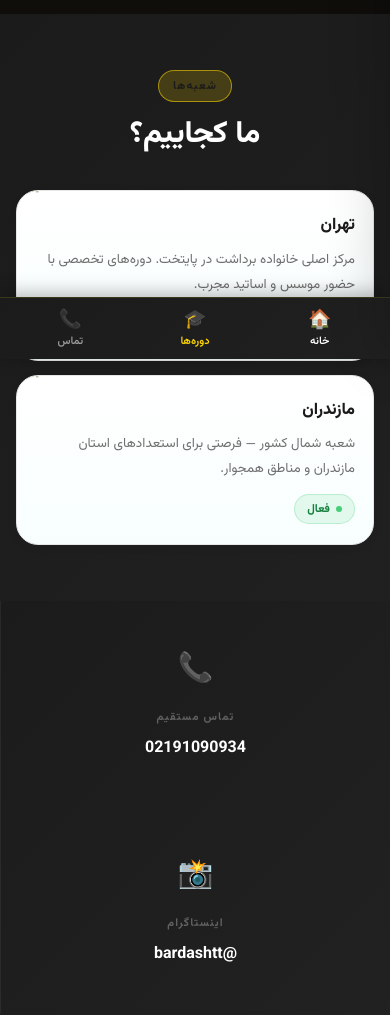
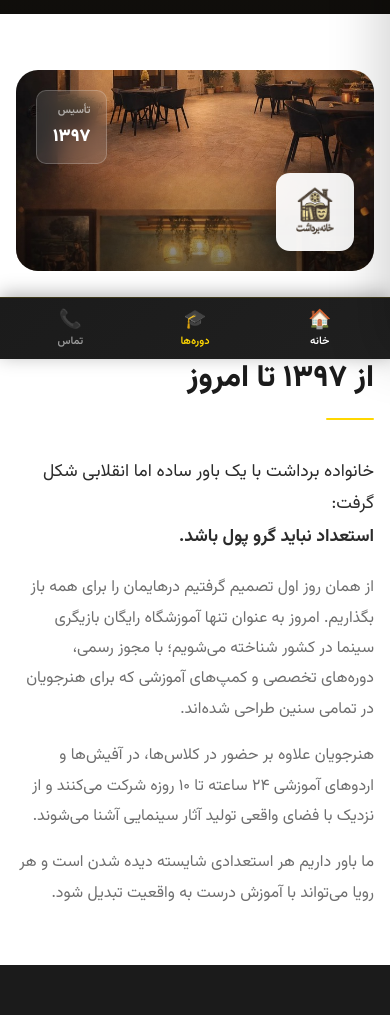
Before and after one commit to yaasernazarii-ship-it/bardashtt, a Next.js app in the folder nextjs/: page / in a window 390 px wide. Shown: the part 485-1500 px from the top of the page. Built offline with nearby package versions, Linux system fonts and the light colour scheme; no server answers; the database is empty.

Commit message:
Update 4 files

```diff
--- a/nextjs/app/home.css
+++ b/nextjs/app/home.css
@@ -1,4 +1,16 @@
 /* ── HOME PAGE ──────────────────────────── */
+.story-grid { display:grid;grid-template-columns:1fr 1fr;gap:72px;align-items:center; }
+.story-img { aspect-ratio:4/5;border-radius:var(--radius-lg);overflow:hidden;position:relative;background:linear-gradient(145deg,#1a1208 0%,#2a1f0d 45%,#0d0a05 100%);background-size:cover;background-position:center; }
+.story-img::after { content:'';position:absolute;inset:0;background:linear-gradient(to top,rgba(0,0,0,.55) 0%,transparent 55%); }
+.story-logo-badge { position:absolute;bottom:20px;right:20px;z-index:2;background:rgba(255,255,255,.94);border-radius:14px;padding:10px;width:78px;height:78px;display:flex;align-items:center;justify-content:center;box-shadow:0 8px 24px rgba(0,0,0,.3); }
+.story-logo-badge img { width:100%;height:100%;object-fit:contain; }
+.story-year-badge { position:absolute;top:20px;left:20px;z-index:2;background:rgba(255,255,255,.12);backdrop-filter:blur(8px);border:1px solid rgba(255,255,255,.2);border-radius:10px;padding:10px 16px; }
+.story-year-badge span { display:block;font-size:.68rem;font-weight:600;color:rgba(255,255,255,.6);margin-bottom:2px; }
+.story-year-badge strong { font-size:1.1rem;font-weight:900;color:#fff; }
+@media(max-width:900px){
+  .story-grid{grid-template-columns:1fr;gap:40px;}
+  .story-img{aspect-ratio:16/9;}
+}
 .home-hero {
   position: relative;
   overflow: hidden;
--- a/nextjs/app/page.js
+++ b/nextjs/app/page.js
@@ -31,26 +31,51 @@ export default async function HomePage() {
         </div>
       </section>
 
-      {/* شعبه‌ها */}
-      <section style={{ background: 'linear-gradient(135deg, #1B1B1B 0%, #202020 100%)' }}>
+      {/* داستان ما */}
+      <section style={{ background: 'var(--white)' }}>
         <div className="container">
-          <div style={{ textAlign: 'center', marginBottom: 36 }}>
-            <span className="tag tag--gold">شعبه‌ها</span>
-            <h2 className="heading" style={{ marginTop: 14, color: '#fff' }}>{t('home.branch.heading')}</h2>
+          <div className="story-grid">
+            <div className="story-img" style={{ backgroundImage: `url(${t('about.story.image')})` }}>
+              <div className="story-year-badge">
+                <span>{t('about.story.foundedLabel')}</span>
+                <strong>{t('about.story.foundedYear')}</strong>
+              </div>
+              <div className="story-logo-badge">
+                <img src="/bardasht-logo.png" alt="خانه برداشت" loading="lazy" decoding="async" />
+              </div>
+            </div>
+            <div>
+              <span className="tag tag--gold">{t('about.story.eyebrow')}</span>
+              <h2 className="heading" style={{ marginTop: 16 }}>{t('about.story.heading')}</h2>
+              <div className="line" />
+              <p className="body-lg" style={{ marginBottom: 20 }}>
+                {t('about.story.intro')}<br />
+                <strong>{t('about.story.lead')}</strong>
+              </p>
+              <p style={{ color: 'var(--muted)', lineHeight: 1.9, marginBottom: 16 }}>
+                {t('about.story.p1')}
+              </p>
+              <p style={{ color: 'var(--muted)', lineHeight: 1.9, marginBottom: 16 }}>
+                {t('about.story.p2')}
+              </p>
+              <p style={{ color: 'var(--muted)', lineHeight: 1.9 }}>
+                {t('about.story.p3')}
+              </p>
+            </div>
           </div>
-          <div className="branch-row">
-            <div className="branch-card">
-              <div className="bnum">۰۱</div>
-              <h3>{t('home.branch1.title')}</h3>
-              <p>{t('home.branch1.desc')}</p>
-              <div className="active-dot">فعال</div>
-            </div>
-            <div className="branch-card">
-              <div className="bnum">۰۲</div>
-              <h3>{t('home.branch2.title')}</h3>
-              <p>{t('home.branch2.desc')}</p>
-              <div className="active-dot">فعال</div>
-            </div>
+        </div>
+      </section>
+
+      {/* آمار */}
+      <section style={{ background: 'var(--dark)', padding: '56px 0' }}>
+        <div className="container">
+          <div style={{ display: 'grid', gridTemplateColumns: 'repeat(4,1fr)', gap: 24, textAlign: 'center' }}>
+            {[[t('about.stat1.num'),t('about.stat1.label')],[t('about.stat2.num'),t('about.stat2.label')],[t('about.stat3.num'),t('about.stat3.label')],[t('about.stat4.num'),t('about.stat4.label')]].map(([n,l]) => (
+              <div key={l} style={{ padding: '32px 16px', borderLeft: '1px solid rgba(255,255,255,.07)' }}>
+                <div style={{ fontSize: 'clamp(2rem,4vw,3rem)', fontWeight: 900, color: 'var(--gold)', lineHeight: 1, marginBottom: 8 }}>{n}</div>
+                <p style={{ fontSize: '.78rem', color: 'rgba(255,255,255,.4)', letterSpacing: '.04em' }}>{l}</p>
+              </div>
+            ))}
           </div>
         </div>
       </section>
```
Also changed, not shown: nextjs/app/about/page.js (+0 -59 lines), nextjs/lib/siteContent.js.
